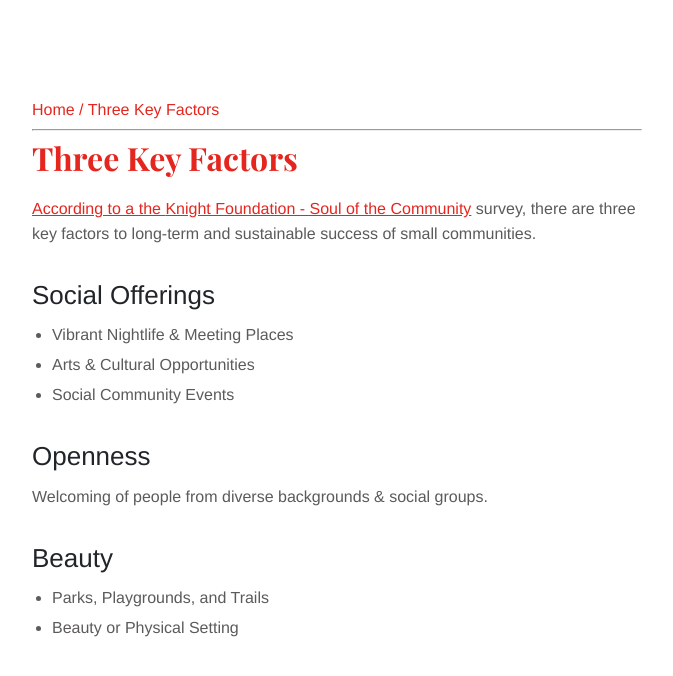
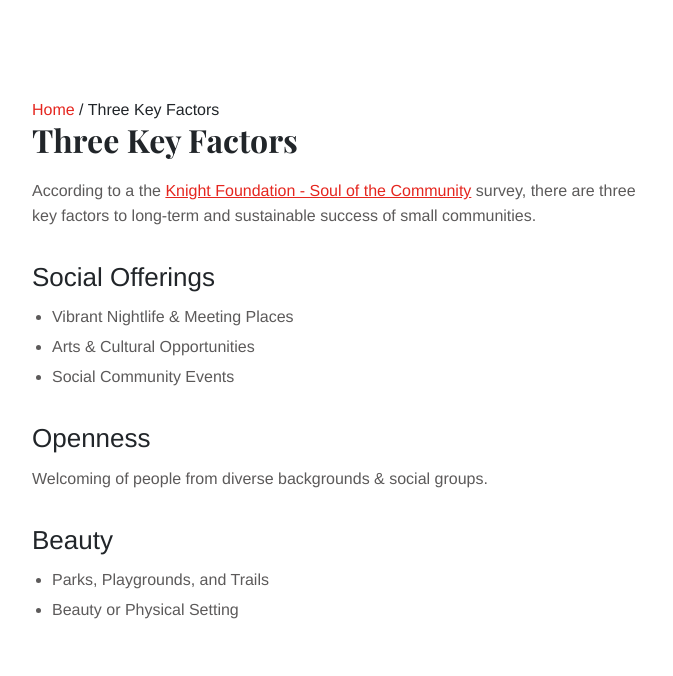
Before and after one commit to jcornelius/jasperdowntown, a Jekyll site: the page built from factors.md, in a window 1280 px wide. Shown: the top 676 px of the page, without its empty margins (303-976 px from the left). Built offline with Jekyll 4.4.1, drawn with Linux system fonts in a browser that asks for light colours.

Commit message:
Update page.html

```diff
--- a/_layouts/page.html
+++ b/_layouts/page.html
@@ -7,8 +7,7 @@ layout: default
         <div class="col-12 col-md-8 offset-md-2">
             <div class="service service-single">
                 {% if page.home != true %}
-                <div class="page-nav"><a href="/">Home</> / {{ page.title }}</div>
-                <hr />
+                <div class="page-nav"><a href="/">Home</a> / {{ page.title }}</div>
                 {% endif %}
                 <h1>{{page.title}}</h1>
                 <div class="content">{{content}}</div>
```
